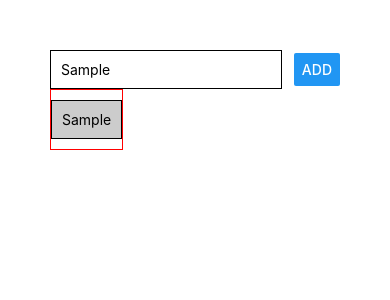
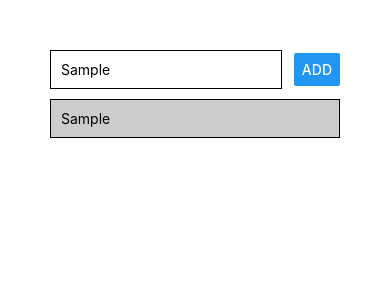
Before and after one commit to karan-vk/RN-GoalsApp, a React Native app: screen / in a window 390 px wide. Both pictures are taken after typing "Sample" into the empty fields and a click on the button "ADD". Shown: the top 300 px of the page. Built offline with nearby package versions, Linux system fonts and the light colour scheme.

Commit message:
simple highlight

```diff
--- a/components/Goaltem.js
+++ b/components/Goaltem.js
@@ -1,13 +1,13 @@
 import React from "react";
-import { View, Text, StyleSheet, TouchableNativeFeedback } from "react-native";
+import { View, Text, StyleSheet, TouchableOpacity } from "react-native";
 
 const GoalItem = (props) => {
   return (
-    <TouchableNativeFeedback onPress={props.onDelete}>
+    <TouchableOpacity activeOpacity={0.8} onPress={props.onDelete}>
       <View style={styles.listItem}>
         <Text>{props.title}</Text>
       </View>
-    </TouchableNativeFeedback>
+    </TouchableOpacity>
   );
 };
 const styles = StyleSheet.create({
```
